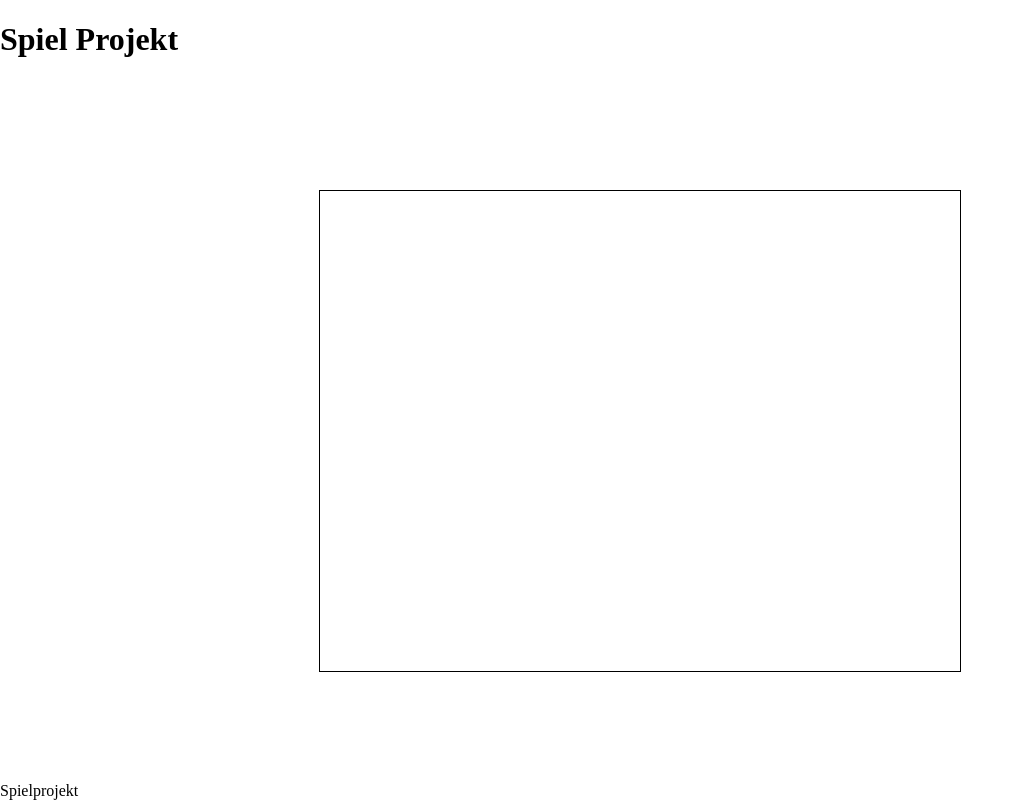
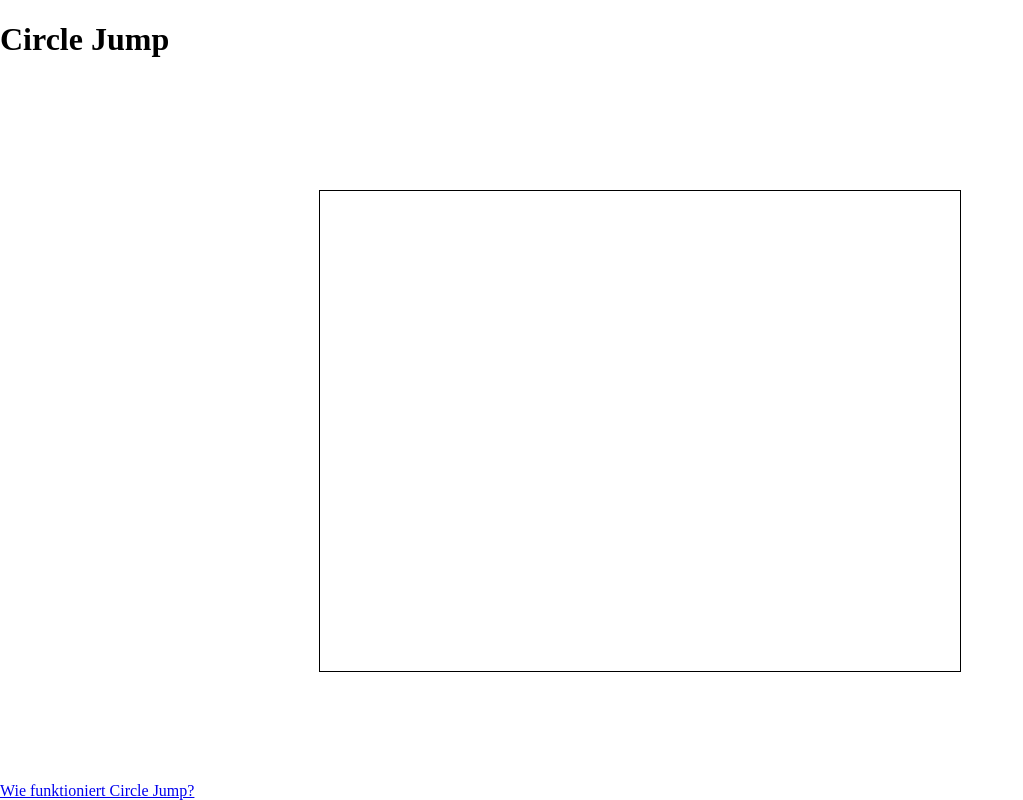
Before and after one commit to gymmu/04-kaplay-project, a website built with Vite: page index.html in a window 1280 px wide. Shown: the whole page, without its empty margins (0-1023 px from the left). Built offline with nearby package versions, Linux system fonts and the light colour scheme; what kaplay would draw is missing.

Commit message:
Change game name.

```diff
--- a/index.html
+++ b/index.html
@@ -3,21 +3,23 @@
 <head>
     <meta charset="UTF-8">
     <meta name="viewport" content="width=device-width, initial-scale=1.0">
-    <title>Kaplay Projekt</title>
+    <title>Circle Jump</title>
 
     <link rel="stylesheet" href="style.css">
     <script type="module" src="src/main.js"></script>
 </head>
 <body>
     <header style="grid-area: header">
-        <h1>Spiel Projekt</h1>
+        <h1>Circle Jump</h1>
     </header>
 
     <main style="grid-area: main">
         <canvas id="game-canvas"></canvas>
     </main>
 
-    <footer style="grid-area: footer">Spielprojekt</footer>
+    <footer style="grid-area: footer">
+        <a href="docu.html">Wie funktioniert Circle Jump?</a>
+    </footer>
 
 </body>
 </html>
```
